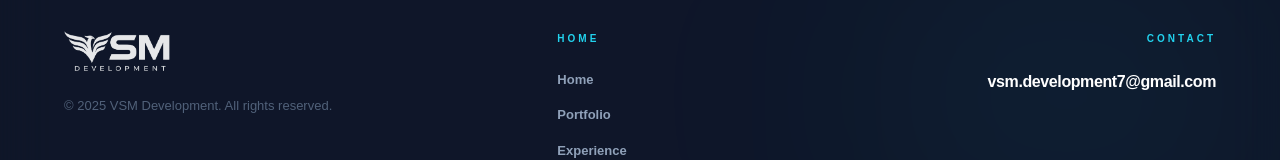
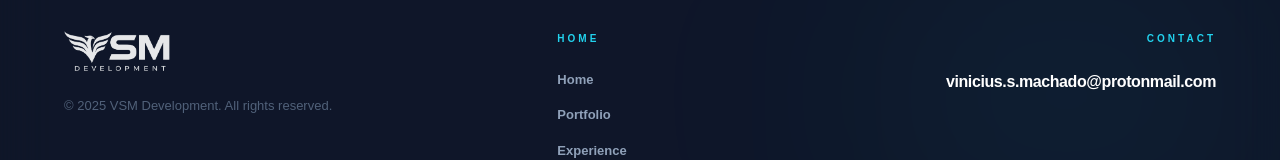
Before and after one commit to vs-machado/VSMDevelopmentNew, a React (Vite) app: page / in a window 1280 px wide. Shown: the part 1479-1639 px from the top of the page. Built offline with nearby package versions, Linux system fonts and the light colour scheme.

Commit message:
chore: update contact email

```diff
--- a/src/App.jsx
+++ b/src/App.jsx
@@ -35,7 +35,7 @@ const Nav = () => {
           <button onClick={toggleLanguage} className="px-3 py-1 glass-panel text-[10px] uppercase font-bold hover:bg-cyan hover:text-slate transition-all cursor-pointer">
             {i18n.language.toUpperCase().substring(0, 2)}
           </button>
-          <a href="mailto:vsm.development7@gmail.com" className="px-6 py-2.5 bg-cyan text-slate font-bold rounded-full hover:bg-white transition-all shadow-lg shadow-cyan/10">
+          <a href="mailto:vinicius.s.machado@protonmail.com" className="px-6 py-2.5 bg-cyan text-slate font-bold rounded-full hover:bg-white transition-all shadow-lg shadow-cyan/10">
             {t('nav.contact')}
           </a>
         </div>
@@ -461,8 +461,8 @@ const Footer = () => {
           <div className="md:col-span-4 flex flex-col gap-6 items-center md:items-end text-center md:text-right">
              <h4 className="text-[10px] font-bold uppercase tracking-[0.3em] text-cyan">{t('footer.connect')}</h4>
              <div className="space-y-4">
-                <a href="mailto:vsm.development7@gmail.com" className="text-sm md:text-base font-bold text-white hover:text-cyan transition-colors tracking-tight block">
-                  vsm.development7@gmail.com
+                <a href="mailto:vinicius.s.machado@protonmail.com" className="text-sm md:text-base font-bold text-white hover:text-cyan transition-colors tracking-tight block">
+                  vinicius.s.machado@protonmail.com
                 </a>
              </div>
           </div>
```
